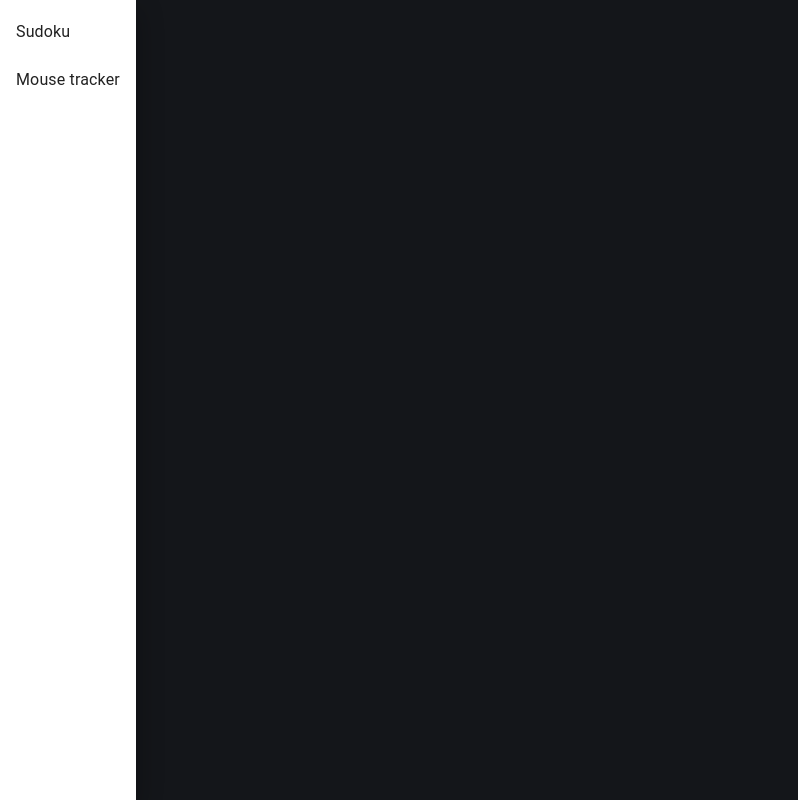
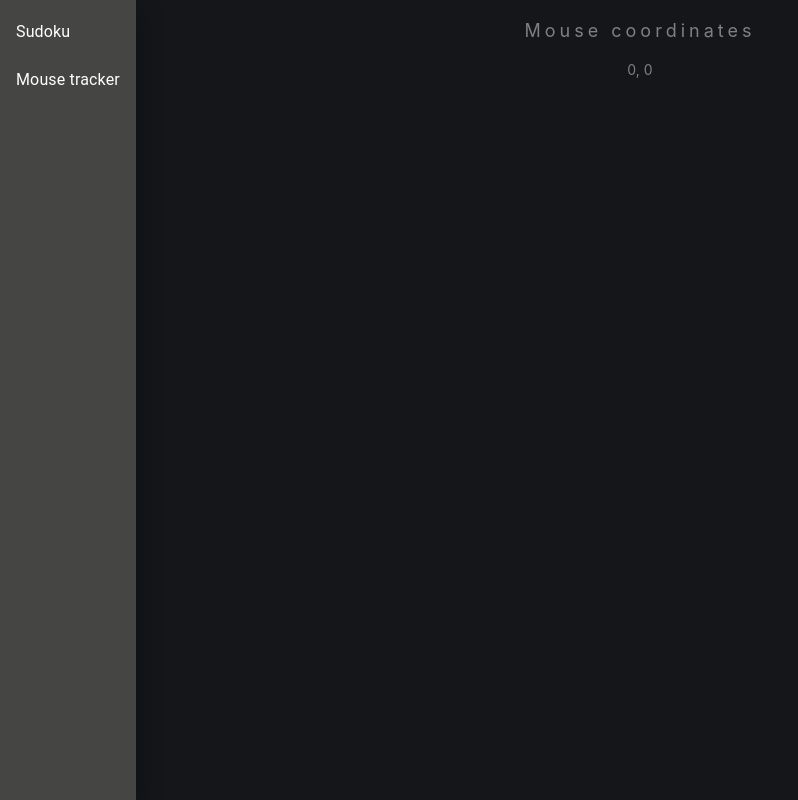
Before and after one commit to klnyc/Sudoku, a React (Create React App) app: page / in a window 1280 px wide. Both pictures are taken after a click on the item "Mouse tracker". Shown: the whole page, without its empty margins (0-798 px from the left). Built offline with nearby package versions, Linux system fonts and the light colour scheme.

Commit message:
add mouse tracker

```diff
--- a/src/components/Game.tsx
+++ b/src/components/Game.tsx
@@ -1,5 +1,6 @@
 import { GAME } from "../constants";
 import { Sudoku } from "./Sudoku/Sudoku";
+import { MouseTracker } from "./MouseTracker/MouseTracker";
 
 interface GameProps {
   game: GAME;
@@ -10,6 +11,6 @@ export const Game = ({ game }: GameProps): JSX.Element => {
     case GAME.Sudoku:
       return <Sudoku />;
     case GAME.MouseTracker:
-      return <></>;
+      return <MouseTracker />;
   }
 };
--- /dev/null
+++ b/src/components/MouseTracker/MouseTracker.tsx
@@ -0,0 +1,27 @@
+import { useEffect, useState } from "react";
+
+export const MouseTracker = (): JSX.Element => {
+  const [coordinates, setCoordinates] = useState<[number, number]>([0, 0]);
+  const [x, y] = coordinates;
+
+  useEffect(() => {
+    const getMouseCoordinates = (event: MouseEvent): void => {
+      const x = event.clientX;
+      const y = event.clientY;
+      setCoordinates([x, y]);
+    };
+
+    document.addEventListener("mousemove", getMouseCoordinates);
+
+    return () => document.removeEventListener("mousemove", getMouseCoordinates);
+  }, []);
+
+  return (
+    <>
+      <div className="title">Mouse coordinates</div>
+      <div>
+        {x}, {y}
+      </div>
+    </>
+  );
+};
--- a/src/components/Sidebar.tsx
+++ b/src/components/Sidebar.tsx
@@ -14,7 +14,7 @@ export const Sidebar = ({
 }: SidebarProps): JSX.Element => {
   return (
     <Drawer open={open} onClose={onClose}>
-      <List>
+      <List sx={{ backgroundColor: "#454544", color: "white", height: "-webkit-fill-available" }}>
         <ListItem onClick={() => setGame(GAME.Sudoku)}>
           <ListItemText className="sidebar_link" primary="Sudoku"></ListItemText>
         </ListItem>
--- a/src/index.css
+++ b/src/index.css
@@ -39,7 +39,6 @@ input {
   display: flex;
   flex-direction: column;
   align-items: center;
-  justify-content: center;
   font-size: calc(10px + 2vmin);
   color: white;
   font-size: 14px;
@@ -48,7 +47,7 @@ input {
 .title {
   letter-spacing: 4px;
   font-size: 18px;
-  height: 40px;
+  padding: 20px;
 }
 
 .message {
@@ -60,6 +59,10 @@ input {
   background-color: navajowhite;
 }
 
+.sidebar {
+  background-color: aquamarine;
+}
+
 .sidebar_icon {
   position: absolute;
   left: 0;
```
